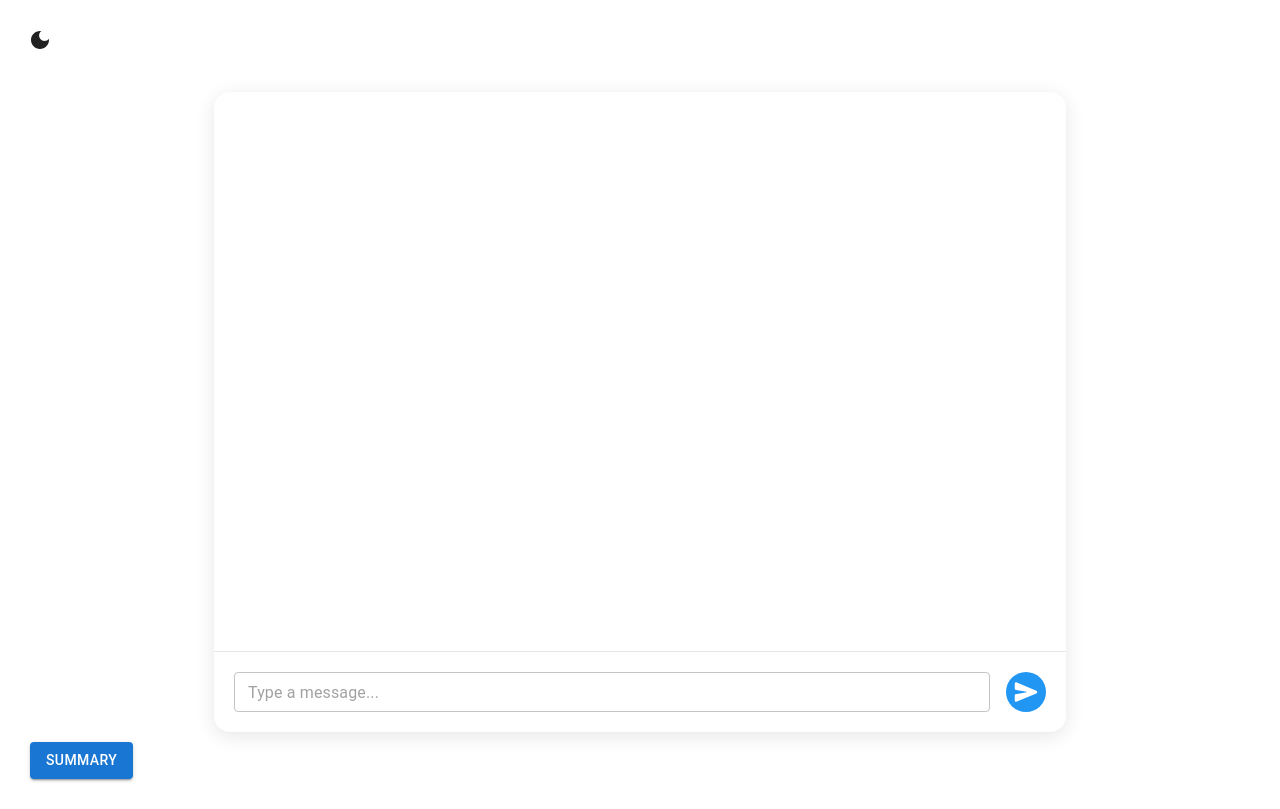
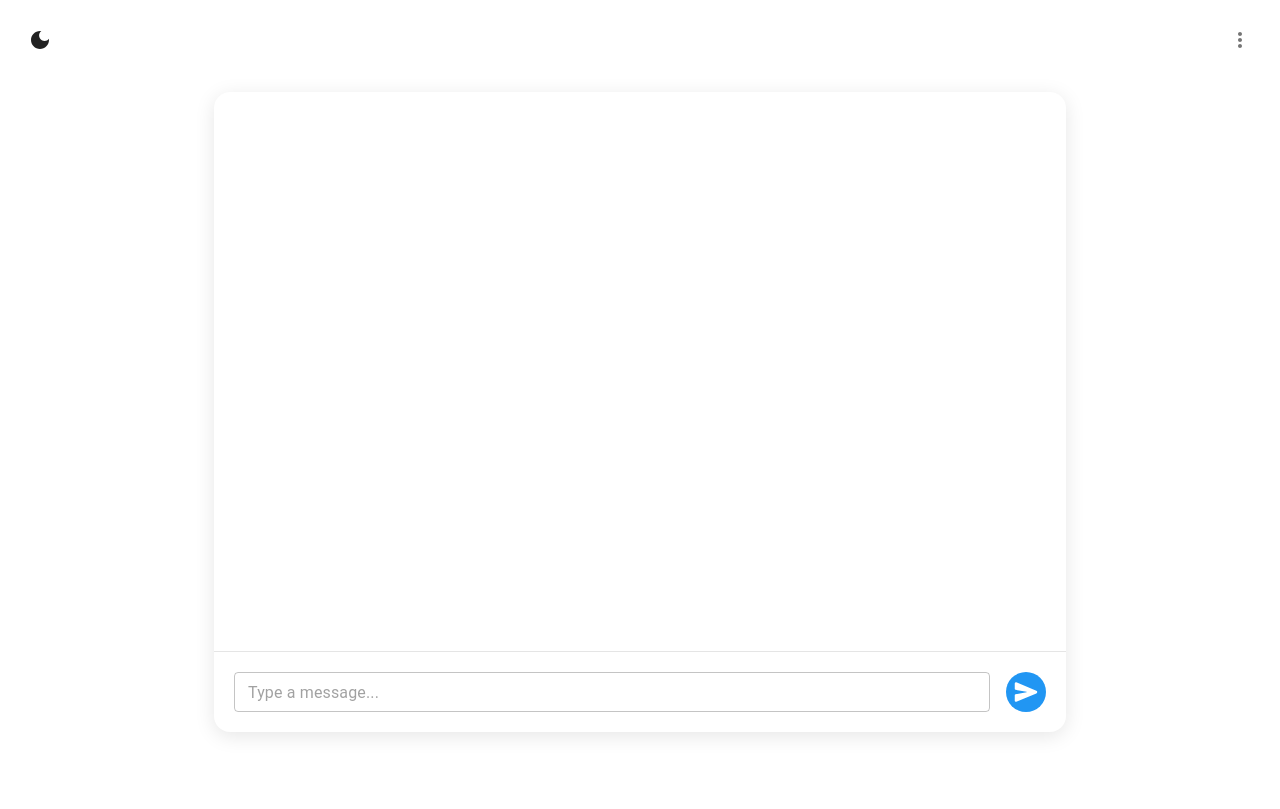
Before and after one commit to andranik-agamalian/socraticAi, a React (Vite) app in the folder client/: page / in a window 1280 px wide. Built offline with nearby package versions, Linux system fonts and the light colour scheme.

Commit message:
style the summary added a toggle at the top for the summary so the chat is less distracting

```diff
--- a/client/src/App.tsx
+++ b/client/src/App.tsx
@@ -1,5 +1,4 @@
 import { useState } from 'react';
-import ChatPage from 'components/ChatPage';
 import { v4 as uuidv4 } from 'uuid';
 import { ThemeProvider } from '@mui/material/styles';
 import CssBaseline from '@mui/material/CssBaseline';
@@ -9,6 +8,10 @@ import { lightTheme, darkTheme } from './components/createTheme';
 import IconButton from '@mui/material/IconButton';
 import DarkModeIcon from '@mui/icons-material/DarkMode';
 import LightModeIcon from '@mui/icons-material/LightMode';
+
+// components
+import ChatUI from 'components/chatPage';
+import OpenSummary from './components/summary/summary';
 
 // Generate or retrieve a unique session ID
 const getSessionId = (): string => {
@@ -34,14 +37,13 @@ function App() {
   return (
     <ThemeProvider theme={isDarkMode ? darkTheme : lightTheme}>
       <CssBaseline />
-      <div style={{  margin: '20px' }}>
+      <div style={{  margin: '20px', position: 'relative' }}>
         {/* Icon Button to Toggle Dark/Light Mode */}
         <IconButton onClick={toggleDarkMode} color="inherit">
           {isDarkMode ? <LightModeIcon /> : <DarkModeIcon />}
         </IconButton>
-
-        {/* Your Chat Page */}
-        <ChatPage sessionId={sessionId} />
+        <OpenSummary sessionId={sessionId}/>
+        <ChatUI sessionId={sessionId} />
       </div>
     </ThemeProvider>
   );
--- a/client/src/components/chatpage.tsx
+++ b/client/src/components/chatpage.tsx
@@ -5,7 +5,6 @@ import { useOpenAI } from "../hooks/useOpenAI";
 import { v4 as uuidv4 } from "uuid";
 import { ChatUIProps, Message } from '../utils/chatTypes';
 import OpenSummary from './summary/summary';
-
 import { TextField, IconButton, Typography, Avatar, Stack, Container} from "@mui/material";
 import { IoSend } from "react-icons/io5";
 import {
@@ -80,7 +79,6 @@ const ChatUI: React.FC<ChatUIProps> = ({ sessionId }) => {
 
   return (
     <div>
-
       <Container maxWidth="md" sx={{ mt: 4 }}>
         <ChatContainer>
           <MessagesContainer>
@@ -136,7 +134,6 @@ const ChatUI: React.FC<ChatUIProps> = ({ sessionId }) => {
           </InputContainer>
         </ChatContainer>
       </Container>
-      <OpenSummary sessionId={sessionId}/>
     </div>
   );
 };
--- a/client/src/components/summary/summary.tsx
+++ b/client/src/components/summary/summary.tsx
@@ -8,17 +8,96 @@ import { v4 as uuidv4 } from "uuid";
 import './summaryStyles.css';
 import { summaryPrompt } from "./summaryPrompt";
 
-const OpenSummary: React.FC<ChatUIProps> = ({sessionId}) => {
+
+import IconButton from '@mui/material/IconButton';
+import Menu from '@mui/material/Menu';
+import MenuItem from '@mui/material/MenuItem';
+import MoreVertIcon from '@mui/icons-material/MoreVert';
+
+
+const options = [
+    'Summary',
+    'Profile'
+];
+
+const ITEM_HEIGHT = 48;
+
+const OpenSummary: React.FC<ChatUIProps> = ({ sessionId }) => {
+    // const [open, setOpen] = useState(false);
+    // const { send, responseMessage, resetResponsMessage } = useOpenAI(sessionId);
+    // const [messages, setMessages] = useState<Message[]>([]);
+
+    // // Handlers for opening and closing the dialog
+    // const handleOpen = () => {
+    //   send(summaryPrompt);
+    //   setOpen(true)
+    // };
+    // const handleClose = () => setOpen(false);
+
+    // useEffect(() => {
+    //   if (responseMessage) {
+    //     setMessages([
+    //       ...messages,
+    //       {
+    //         id: uuidv4(),
+    //         text: responseMessage,
+    //         isUser: false,
+    //         timestamp: createCurrentTimestamp(),
+    //         avatar: "images.unsplash.com/photo-1494790108377-be9c29b29330",
+    //       },
+    //     ]);
+    //     resetResponsMessage();
+    //   }
+    //   // eslint-disable-next-line react-hooks/exhaustive-deps
+    // }, [responseMessage]);
+
+    // return (
+    //   <div className="summary-wrapper25">
+    //     {/* Button to open the dialog */}
+    //     <Button variant="contained" color="primary" onClick={handleOpen}>
+    //       Summary
+    //     </Button>
+
+    //     {/* Dialog component */}
+    //     <Dialog open={open} onClose={handleClose}>
+    //       <DialogTitle>Summary</DialogTitle>
+    //       <DialogContent>
+    //         <Markdown>{messages[messages.length - 1]?.text || "No message yet"}</Markdown>
+    //       </DialogContent>
+    //       <DialogActions>
+    //         <Button onClick={handleClose} color="secondary">
+    //           Close
+    //         </Button>
+    //       </DialogActions>
+    //     </Dialog>
+    //   </div>
+    // );
     const { send, responseMessage, resetResponsMessage } = useOpenAI(sessionId);
-    const [open, setOpen] = useState(false);
     const [messages, setMessages] = useState<Message[]>([]);
+    const [anchorEl, setAnchorEl] = useState<null | HTMLElement>(null);
+    const open = Boolean(anchorEl);
+    const [dialogOpen, setDialogOpen] = useState(false);
 
-    // Handlers for opening and closing the dialog
-    const handleOpen = () => {
+    const handleClick = (event: React.MouseEvent<HTMLElement>) => {
+        setAnchorEl(event.currentTarget);
+
+    };
+
+    // Handler for clicking on the 'Summary' MenuItem
+    const handleSummaryClick = () => {
         send(summaryPrompt);
-      setOpen(true)
+        setDialogOpen(true);
+        handleClose();   // Close the menu
     };
-    const handleClose = () => setOpen(false);
+
+    const handleClose = () => {
+        setAnchorEl(null);
+    };
+
+    // Handler to close the Dialog
+    const handleDialogClose = () => {
+        setDialogOpen(false)
+    };
 
     useEffect(() => {
         if (responseMessage) {
@@ -37,21 +116,52 @@ const OpenSummary: React.FC<ChatUIProps> = ({sessionId}) => {
         // eslint-disable-next-line react-hooks/exhaustive-deps
     }, [responseMessage]);
 
+    console.log('summary', messages)
+
     return (
-      <div className="summary-wrapper25">
-        {/* Button to open the dialog */}
-        <Button variant="contained" color="primary" onClick={handleOpen}>
-          Summary
-        </Button>
+        <div style={{ position: "absolute", right: 0, top: 0 }}>
+            <IconButton
+                aria-label="more"
+                id="long-button"
+                aria-controls={open ? 'long-menu' : undefined}
+                aria-expanded={open ? 'true' : undefined}
+                aria-haspopup="true"
+                onClick={handleClick}
+            >
+                <MoreVertIcon />
+            </IconButton>
+            <Menu
+                id="long-menu"
+                MenuListProps={{
+                    'aria-labelledby': 'long-button',
+                }}
+                anchorEl={anchorEl}
+                open={open}
+                onClose={handleClose}
+                slotProps={{
+                    paper: {
+                        style: {
+                            maxHeight: ITEM_HEIGHT * 4.5,
+                            width: '20ch',
+                        },
+                    },
+                }}
+            >
+                {options.map((option) => (
+                    <MenuItem key={option} selected={option === 'Pyxis'}
+                    onClick={option === "Summary" ? handleSummaryClick : handleClose}>
+                        {option}
+                    </MenuItem>
+                ))}
+            </Menu>
 
-        {/* Dialog component */}
-        <Dialog open={open} onClose={handleClose}>
+            <Dialog open={dialogOpen} onClose={handleDialogClose}>
                 <DialogTitle>Summary</DialogTitle>
                 <DialogContent>
                     <Markdown>{messages[messages.length - 1]?.text || "No message yet"}</Markdown>
                 </DialogContent>
                 <DialogActions>
-            <Button onClick={handleClose} color="secondary">
+                <Button onClick={handleDialogClose} color="secondary">
                     Close
                 </Button>
                 </DialogActions>
```
Lines whose indentation alone changed are shown as unchanged.
